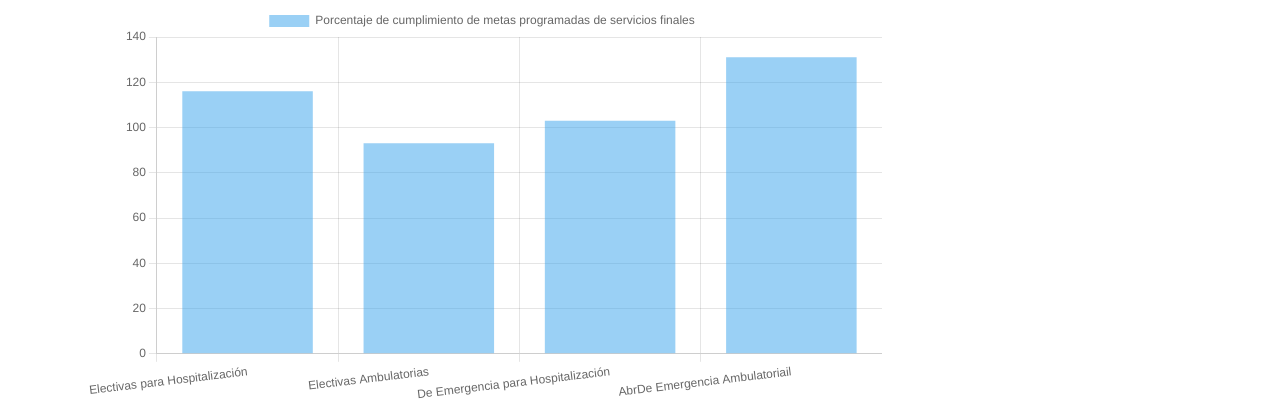
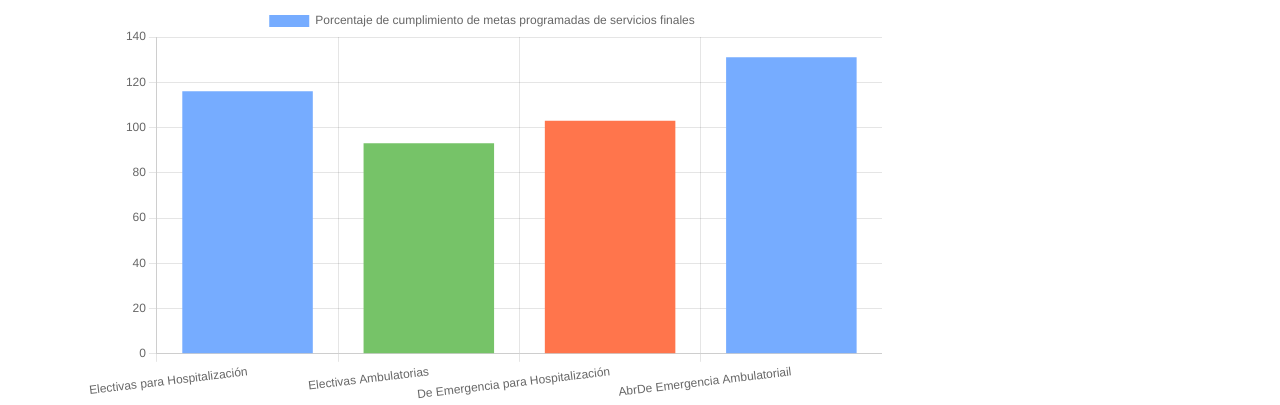
Before and after one commit to fendergx/chartjs-implement, a plain HTML site: page index.html in a window 1280 px wide. Shown: the part 713-1118 px from the top of the page. Drawn offline with nearby package versions, Linux system fonts and the light colour scheme.

Commit message:
personalizando colores de grafico

```diff
--- a/index.html
+++ b/index.html
@@ -63,7 +63,7 @@
 
         function ChartNew(){
             const data = [
-                { label: 'Electivas para Hospitalización', count: 116 },
+                { label: 'Electivas para Hospitalización', count: '116.00' },
                 { label: 'Electivas Ambulatorias', count: 93 },
                 { label: 'De Emergencia para Hospitalización', count: 103},
                 { label: 'AbrDe Emergencia Ambulatoriail', count: 131 },
@@ -78,6 +78,7 @@
                     {
                         label: 'Porcentaje de cumplimiento de metas programadas de servicios finales',
                         data: data.map(row => row.count),
+                        backgroundColor: ['#76ACFF','#76C368','#FF754C']
                         //ackgroundColor: ["#000000"],
                     }
                     ]
```
